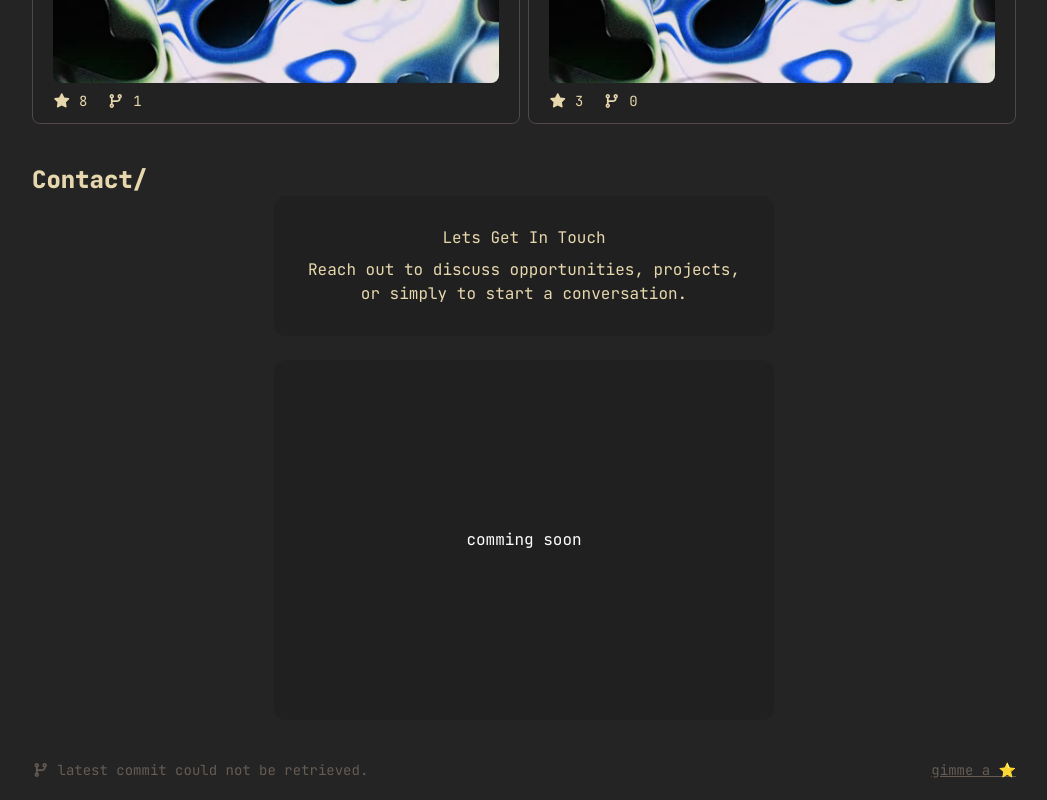
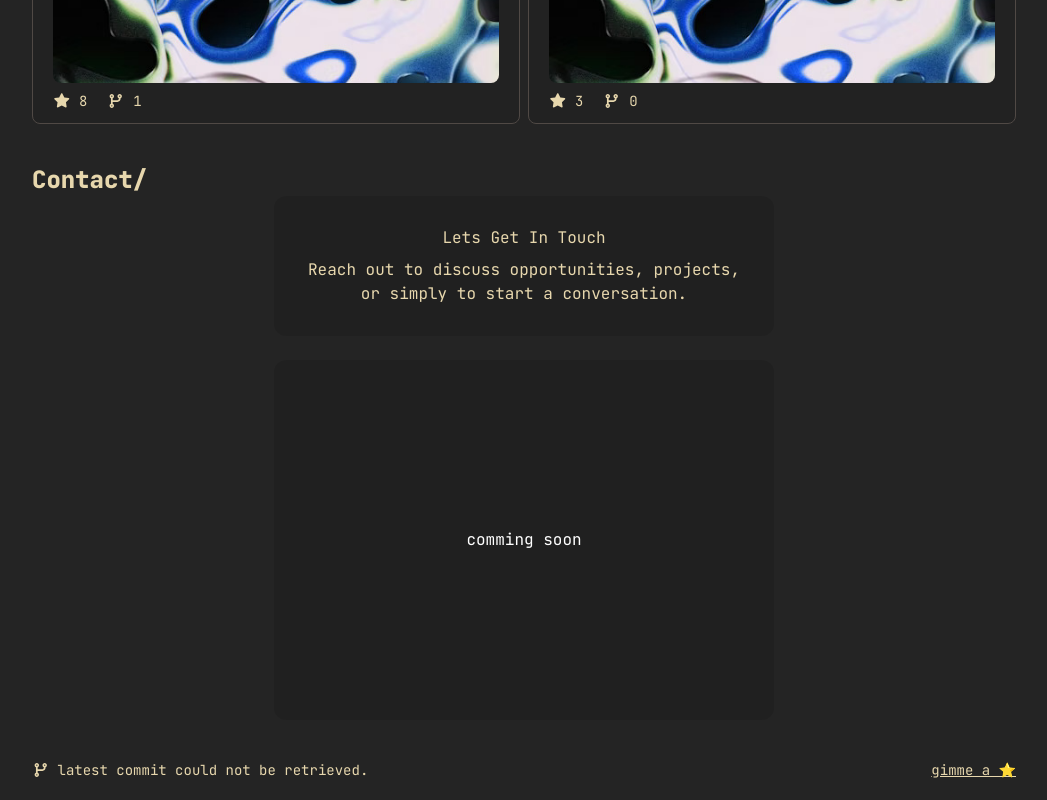
Before and after one commit to GunturWS/guntur.github.io, a Vue app: page / in a window 1280 px wide. Shown: the part 1817-2617 px from the top of the page, without its empty margins (116-1163 px from the left). Built offline with nearby package versions, Linux system fonts and the light colour scheme; no server answers.

Commit message:
Fix component file

```diff
--- a/src/components/footer.vue
+++ b/src/components/footer.vue
@@ -16,7 +16,7 @@ onMounted(async () => {
 </script>
 
 <template>
-  <div class="flex justify-between mt-10 gap-5 text-sm text-nova-gray">
+  <div class="flex justify-between mt-10 gap-5 text-sm text--gray">
     <div class="flex gap-2">
       <font-awesome-icon :icon="['fas', 'code-branch']" class="mt-[3px]" />
       <div v-if="commit">{{ commit.sha.slice(0, 7) }} — {{ commit.commit.message }}</div>
```
Also changed, not shown: src/App.vue (+5 -5 lines), vercel.json (added).
